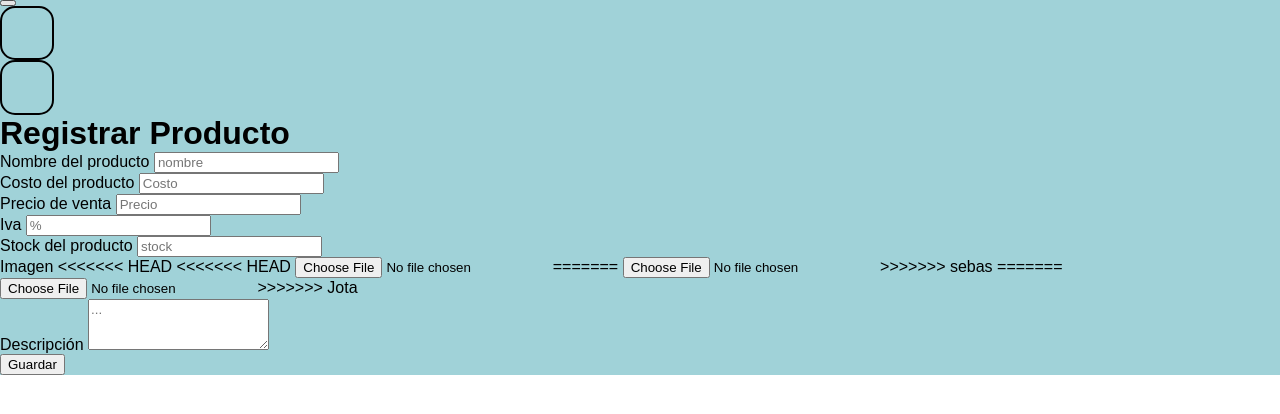
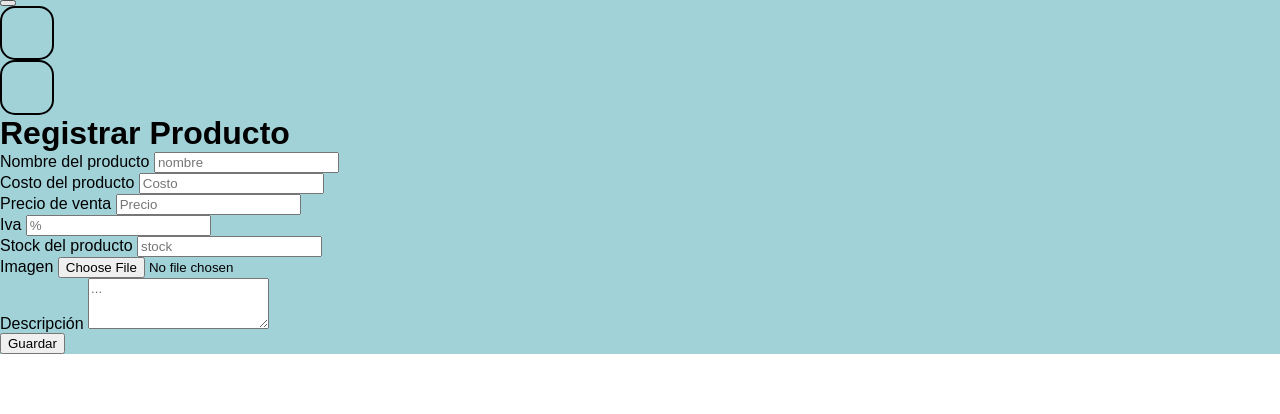
Before and after one commit to Macampu420/cuentaBytes, a PHP site: page /modalRegProducto.php in a window 1280 px wide. Shown: the top 414 px of the page. Run offline with PHP 8.4, Linux system fonts and the light colour scheme; grey boxes are pictures that could not be loaded.

Commit message:
productos arreglado pero sin registrar imagen D:

```diff
--- a/src/controllers/productos/apiProductos.php
+++ b/src/controllers/productos/apiProductos.php
@@ -17,7 +17,7 @@ if($datos -> num_rows > 0){
             'precioVenta' => $row['precioVenta'],
             'stockProducto' => $row['stockProducto'],
             'nombreImagen' => $row['nombreImagen'],
-            'idImagen' => $row['idImagen']
+            // 'idImagen' => $row['idImagen']
         );
 
         array_push($productos['items'], $item);
--- a/src/views/modals/modalRegProducto.php
+++ b/src/views/modals/modalRegProducto.php
@@ -55,15 +55,9 @@
                 <div class="form-group col-sm-12 col-md-12 col-lg-6 col-xl-6 mb-3">
                     <div class="form-group">
                         <label for="idImagen" class="form-label">Imagen</label>
-<<<<<<< HEAD
-<<<<<<< HEAD
+
                         <input type="file" class="form-control" name="imgProducto" id="idImagen" aria-describedby="basic-addon3">
-=======
-                        <input type="file" class="form-control" name="idImagen" id="idImagen" aria-describedby="basic-addon3">
->>>>>>> sebas
-=======
-                        <input type="file" class="form-control" name="idImagen" id="idImagen" aria-describedby="basic-addon3">
->>>>>>> Jota
+
                     </div>
                 </div>
 
```
Also changed, not shown: public/js/productos.js (+5 -10 lines).
